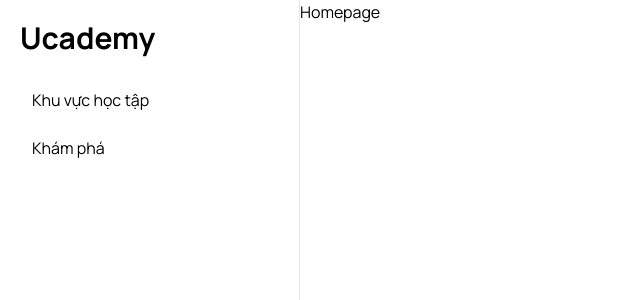
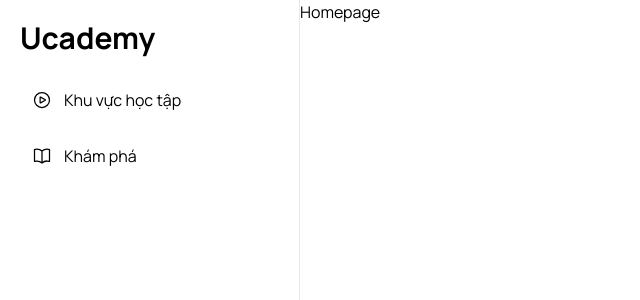
Before and after one commit to LeeHungQNG/E-Learning, a Next.js app: page / in a window 1280 px wide. Shown: the top 300 px of the page, without its empty margins (0-640 px from the left). Built offline with nearby package versions, Linux system fonts and the light colour scheme.

Commit message:
layout sidebar p2

```diff
--- /dev/null
+++ b/src/components/icons/IconExplore.tsx
@@ -0,0 +1,14 @@
+import { ComponentProps } from 'react';
+
+const IconExplore = (props: ComponentProps<'svg'>) => {
+  return (
+    <svg xmlns="http://www.w3.org/2000/svg" fill="none" viewBox="0 0 24 24" strokeWidth={1.5} stroke="currentColor" {...props}>
+      <path
+        strokeLinecap="round"
+        strokeLinejoin="round"
+        d="M12 6.042A8.967 8.967 0 006 3.75c-1.052 0-2.062.18-3 .512v14.25A8.987 8.987 0 016 18c2.305 0 4.408.867 6 2.292m0-14.25a8.966 8.966 0 016-2.292c1.052 0 2.062.18 3 .512v14.25A8.987 8.987 0 0018 18a8.967 8.967 0 00-6 2.292m0-14.25v14.25"
+      />
+    </svg>
+  );
+};
+export default IconExplore;
--- /dev/null
+++ b/src/components/icons/IconPlay.tsx
@@ -0,0 +1,11 @@
+import { ComponentProps } from 'react';
+
+const IconPlay = (props: ComponentProps<'svg'>) => {
+  return (
+    <svg xmlns="http://www.w3.org/2000/svg" fill="none" viewBox="0 0 24 24" strokeWidth={1.5} stroke="currentColor" {...props}>
+      <path strokeLinecap="round" strokeLinejoin="round" d="M21 12a9 9 0 11-18 0 9 9 0 0118 0z" />
+      <path strokeLinecap="round" strokeLinejoin="round" d="M15.91 11.672a.375.375 0 010 .656l-5.603 3.113a.375.375 0 01-.557-.328V8.887c0-.286.307-.466.557-.327l5.603 3.112z" />
+    </svg>
+  );
+};
+export default IconPlay;
--- a/src/components/layout/Sidebar.tsx
+++ b/src/components/layout/Sidebar.tsx
@@ -1,21 +1,25 @@
+import { menuItem } from '@/constants';
+
 const Sidebar = () => {
   return (
     <div className="p-5 border-r border-r-gray-200 ">
       <a href="/" className="font-bold text-3xl inline-block mb-5">
         Ucademy
       </a>
-      <ul>
-        <MenuItem url="/" title="Khu vực học tập" />
-        <MenuItem url="/explore" title="Khám phá" />
+      <ul className="flex flex-col gap-2">
+        {menuItem.map((menu, index) => {
+          return <MenuItem key={index} url={menu.url} title={menu.title} icon={menu.icon}></MenuItem>;
+        })}
       </ul>
     </div>
   );
 };
 
-function MenuItem({ url = '/', title = '' }: { url: string; title: string }) {
+function MenuItem({ url = '/', title = '', icon }: { url: string; title: string; icon?: React.ReactNode }) {
   return (
     <li>
-      <a href={url} className="p-3 rounded-md flex items-center">
+      <a href={url} className="p-3 rounded-md flex items-center gap-3 hover:text-primary hover:bg-primary hover:bg-opacity-10 transition-all">
+        {icon}
         {title}
       </a>
     </li>
--- /dev/null
+++ b/src/constants/index.tsx
@@ -0,0 +1,15 @@
+import IconExplore from '@/components/icons/IconExplore';
+import IconPlay from '@/components/icons/IconPlay';
+
+export const menuItem: { url: string; title: string; icon: React.ReactNode }[] = [
+  {
+    url: '/',
+    title: 'Khu vực học tập',
+    icon: <IconPlay className="size-5" />,
+  },
+  {
+    url: '/explore',
+    title: 'Khám phá',
+    icon: <IconExplore className="size-5" />,
+  },
+];
--- a/tailwind.config.ts
+++ b/tailwind.config.ts
@@ -1,9 +1,12 @@
 import type { Config } from 'tailwindcss';
 
 const config: Config = {
-  content: ['./src/pages/**/*.{js,ts,jsx,tsx,mdx}', './src/components/**/*.{js,ts,jsx,tsx,mdx}', './src/app/**/*.{js,ts,jsx,tsx,mdx}'],
+  content: ['./src/**/*.{js,ts,jsx,tsx,mdx}'],
   theme: {
     extend: {
+      colors: {
+        primary: '#3572EF',
+      },
       fontFamily: {
         primary: ['var(--font-manrope)'],
       },
```
